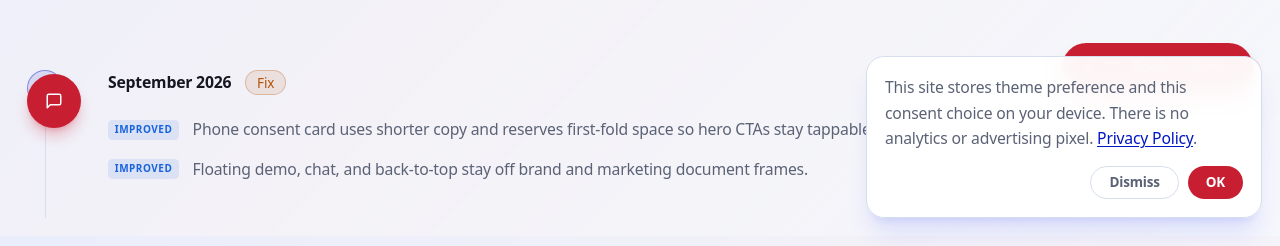
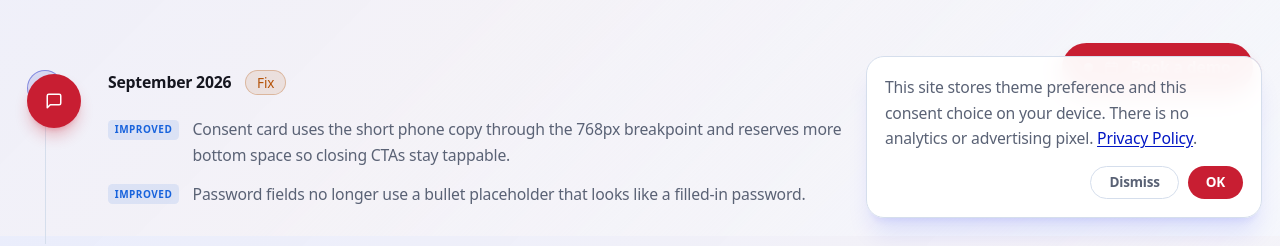
Before and after one commit to hervaz-net/dj-stratagem, a React (Vite) app: page /changelog in a window 1280 px wide. Shown: the part 564-810 px from the top of the page. Built offline with nearby package versions, Linux system fonts and the light colour scheme; no server answers.

Commit message:
Reserve consent space and record 1.12

```diff
--- a/src/index.css
+++ b/src/index.css
@@ -141,16 +141,17 @@ html {
   -moz-osx-font-smoothing: grayscale;
 }
 
-/* Keep first-fold CTAs and form fields above the compact consent card.
-   On phones the card wraps taller than the desktop rail, so reserve more
-   space or the hero buttons sit under Dismiss/OK. */
+/* Keep page CTAs and form fields above the compact consent card.
+   html font-size is 18px, so rem padding is larger than a 16px root.
+   The card is fixed to the bottom-right and still covered the final
+   CTA row at 8.5rem. */
 html[data-cookie-banner="1"] body {
-  padding-bottom: 8.5rem;
+  padding-bottom: 12rem;
 }
 
-@media (max-width: 640px) {
+@media (max-width: 768px) {
   html[data-cookie-banner="1"] body {
-    padding-bottom: 12.5rem;
+    padding-bottom: 15rem;
   }
 }
 
--- a/src/pages/Changelog.jsx
+++ b/src/pages/Changelog.jsx
@@ -4,6 +4,15 @@ import Seo from "../components/Seo";
 import Reveal from "../components/Reveal";
 
 const entries = [
+  {
+    version: "1.12",
+    date: "September 2026",
+    tag: "Fix",
+    items: [
+      { type: "improved", text: "Consent card uses the short phone copy through the 768px breakpoint and reserves more bottom space so closing CTAs stay tappable." },
+      { type: "improved", text: "Password fields no longer use a bullet placeholder that looks like a filled-in password." },
+    ],
+  },
   {
     version: "1.11",
     date: "September 2026",
```
